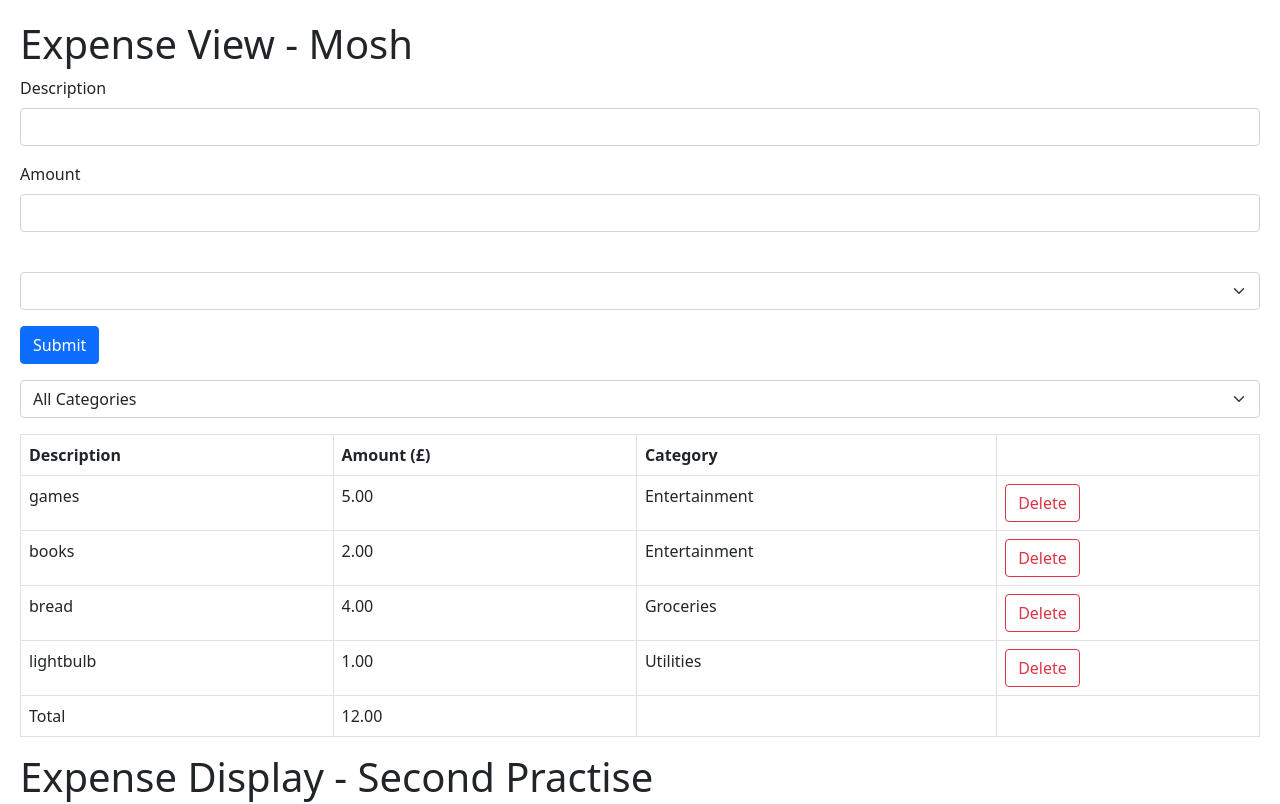
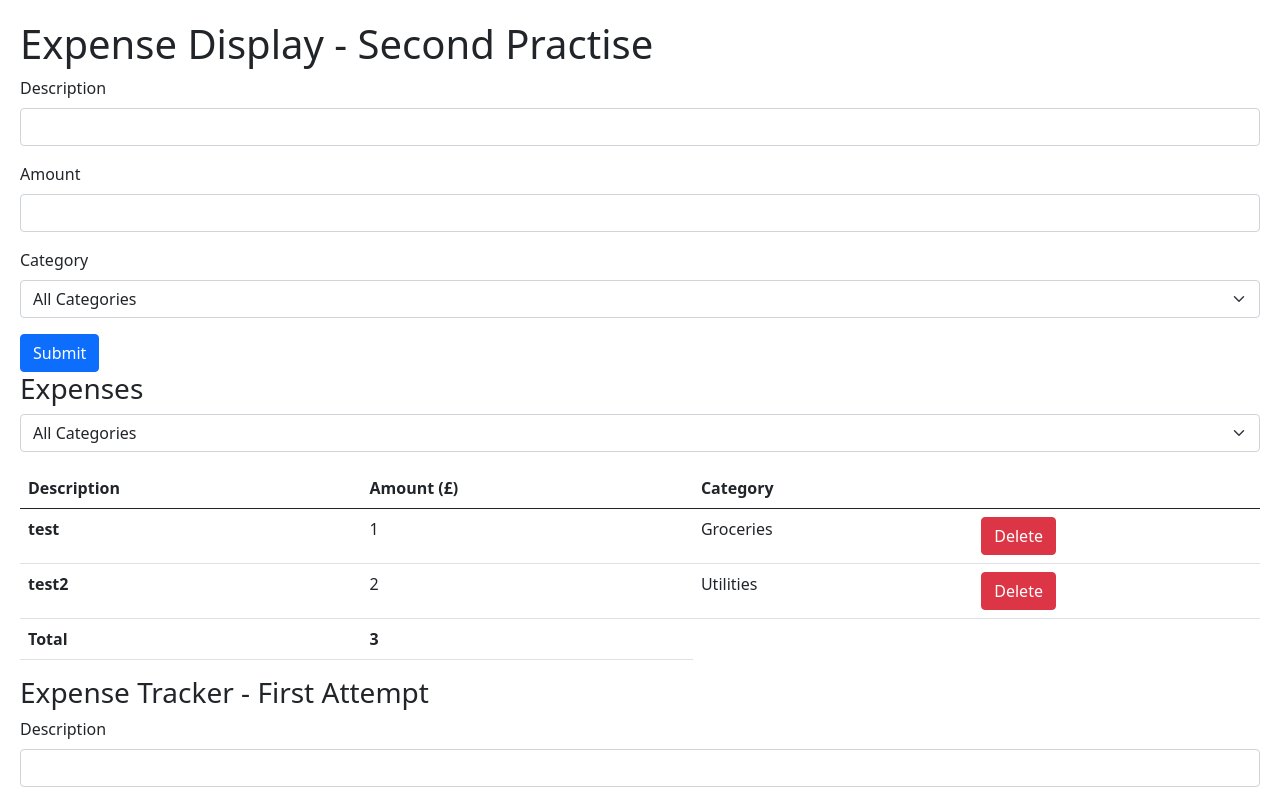
Before and after one commit to RiFactor/mosh-react-18-app, a React (Vite) app: page / in a window 1280 px wide. Shown: the top 804 px of the page. Built offline with nearby package versions, Linux system fonts and the light colour scheme.

Commit message:
Practise: Expense Tracker - Building the Expense Filter (Select)

```diff
--- a/src/App.tsx
+++ b/src/App.tsx
@@ -108,7 +108,7 @@ const App = () => {
       <ControlledForm />
       <FormHook />
       <ZodForm /> */}
-      <ExpenseView />
+      {/* <ExpenseView /> */}
       <ExpenseDisplay />
       <ExpenseTracker />
     </div>
--- /dev/null
+++ b/src/expense-tracker-practise/Categories.tsx
@@ -0,0 +1,3 @@
+const categories = ["Groceries", "Utilities", "Toiletries"];
+
+export default categories;
--- a/src/expense-tracker-practise/ExpenseDisplay.tsx
+++ b/src/expense-tracker-practise/ExpenseDisplay.tsx
@@ -1,8 +1,10 @@
 import { FieldValues, useForm } from "react-hook-form";
 import { z } from "zod";
 import { zodResolver } from "@hookform/resolvers/zod";
-import { ChangeEvent, useState } from "react";
+import { useState } from "react";
 import ExpenseTable from "./ExpenseTable";
+import ExpenseSelect from "./ExpenseSelect";
+import categories from "expense-tracker/Categories";
 
 // // ToDo:
 // 1. Get entry to add to array,
@@ -24,12 +26,6 @@ const schema = z.object({
 
 // const required?
 
-const options = [
-  { value: "groceries", label: "Groceries" },
-  { value: "utilities", label: "Utilities" },
-  { value: "toiletries", label: "Toiletries" },
-];
-
 type TExpense = z.infer<typeof schema>;
 
 const ExpenseTracker = () => {
@@ -40,13 +36,13 @@ const ExpenseTracker = () => {
       id: 1,
       description: "test",
       amount: 1,
-      category: "groceries",
+      category: "Groceries",
     },
     {
       id: 2,
       description: "test2",
       amount: 2,
-      category: "utilities",
+      category: "Utilities",
     },
   ]); // want an aray of objects
 
@@ -82,23 +78,6 @@ const ExpenseTracker = () => {
   // const handleSelectedExpenseCategory = (event: HTMLSelectElement) => {
   //   setSelectedExpenseCategory(event.target.value);
   // };
-
-  const filteredList = () => {
-    const filteredExpenses = expenses.filter((expense) =>
-      selectedExpenseCategory === ""
-        ? expense
-        : expense.category === selectedExpenseCategory
-    );
-
-    let amount = 0;
-
-    filteredExpenses.map((expense) => {
-      amount += expense.amount;
-    });
-
-    console.log(filteredExpenses);
-    return amount;
-  };
 
   const filteredExpenses = selectedExpenseCategory
     ? expenses.filter((expense) => expense.category === selectedExpenseCategory)
@@ -146,10 +125,11 @@ const ExpenseTracker = () => {
             id="category"
             className="form-select"
           >
-            {options.map((option) => {
+            <option value="">All Categories</option>
+            {categories.map((category) => {
               return (
-                <option key={option.value} value={option.value}>
-                  {option.label}
+                <option key={category} value={category}>
+                  {category}
                 </option>
               );
             })}
@@ -169,27 +149,19 @@ const ExpenseTracker = () => {
       <div>
         <h3>Expenses</h3>
 
-        <select
-          className="form-select"
-          value={selectedExpenseCategory}
-          onChange={(event) => {
-            setSelectedExpenseCategory(event.target.value);
-          }}
-        >
-          <option value="">Everything</option>
-          {options.map((option) => {
-            return (
-              <option key={option.value} value={option.value}>
-                {option.label}
-              </option>
-            );
-          })}
-        </select>
+        <div className="mb-3">
+          <ExpenseSelect
+            selectedExpenseCategory={selectedExpenseCategory}
+            onSelect={(selectedExpenseCategory) =>
+              setSelectedExpenseCategory(selectedExpenseCategory)
+            }
+          />
+        </div>
+
         <ExpenseTable
           expenses={filteredExpenses}
           selectedExpenseCategory={selectedExpenseCategory}
           onDelete={(id) => handleDelete(id)}
-          // filteredList={filteredList}
         />
       </div>
     </>
--- /dev/null
+++ b/src/expense-tracker-practise/ExpenseSelect.tsx
@@ -0,0 +1,29 @@
+import categories from "expense-tracker/Categories";
+
+interface IProps {
+  selectedExpenseCategory: string;
+  onSelect: (category: string) => void; // rename to category rather than event
+}
+
+const ExpenseSelect = ({ selectedExpenseCategory, onSelect }: IProps) => {
+  return (
+    <select
+      className="form-select"
+      //   value={selectedExpenseCategory} // Don't need this?
+      onChange={(event) => {
+        onSelect(event.target.value);
+      }}
+    >
+      <option value="">All Categories</option>
+      {categories.map((category) => {
+        return (
+          <option key={category} value={category}>
+            {category}
+          </option>
+        );
+      })}
+    </select>
+  );
+};
+
+export default ExpenseSelect;
```
